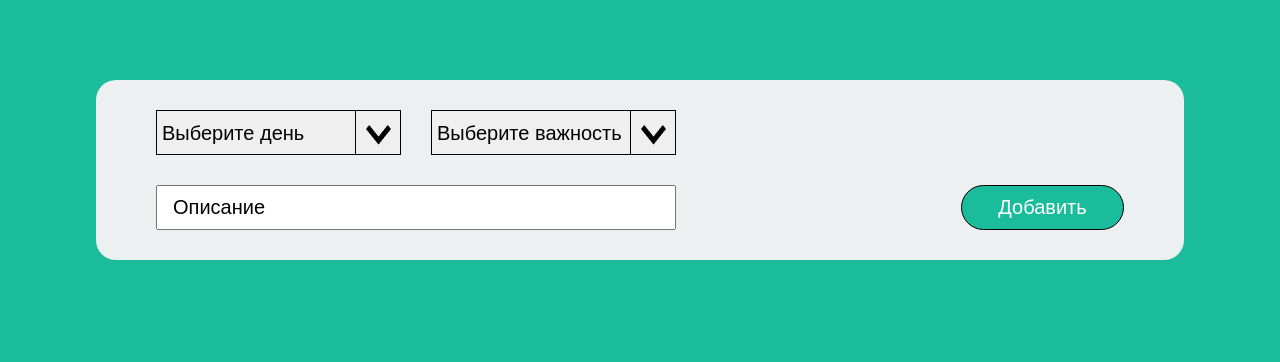
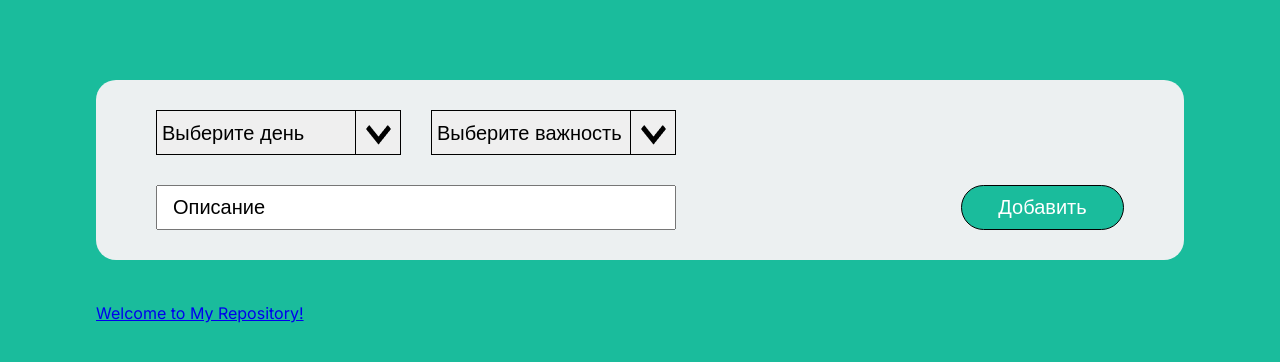
Before and after one commit to WheelyHog/Todo, a React (Create React App) app: page / in a window 1280 px wide. Shown: the top 362 px of the page. Built offline with nearby package versions, Linux system fonts and the light colour scheme.

Commit message:
add todo

```diff
--- a/src/App.module.css
+++ b/src/App.module.css
@@ -9,10 +9,4 @@
 body{
     background-color: #1ABC9C;
     font-family: 'Inter', sans-serif;
-    padding: 80px;
 }
-
-.container{
-    max-width: 1088px;
-    margin: 0 auto;
-}
--- a/src/index.js
+++ b/src/index.js
@@ -1,11 +1,14 @@
 import React from 'react';
 import ReactDOM from 'react-dom/client';
 import App from './App';
+import s from './index.module.css'
 
 
 const root = ReactDOM.createRoot(document.getElementById('root'));
 root.render(
-
-  <App />
+<div className={s.app_wrapper}>
+    <App />
+    <a href="https://github.com/WheelyHog/todo">Welcome to My Repository!</a>
+</div>
 
 );
--- /dev/null
+++ b/src/index.module.css
@@ -0,0 +1,8 @@
+.app_wrapper{
+    display: flex;
+    flex-direction: column;
+    width: 100%;
+    max-width: 1088px;
+    margin: 80px auto;
+    justify-content: center;
+}
```
